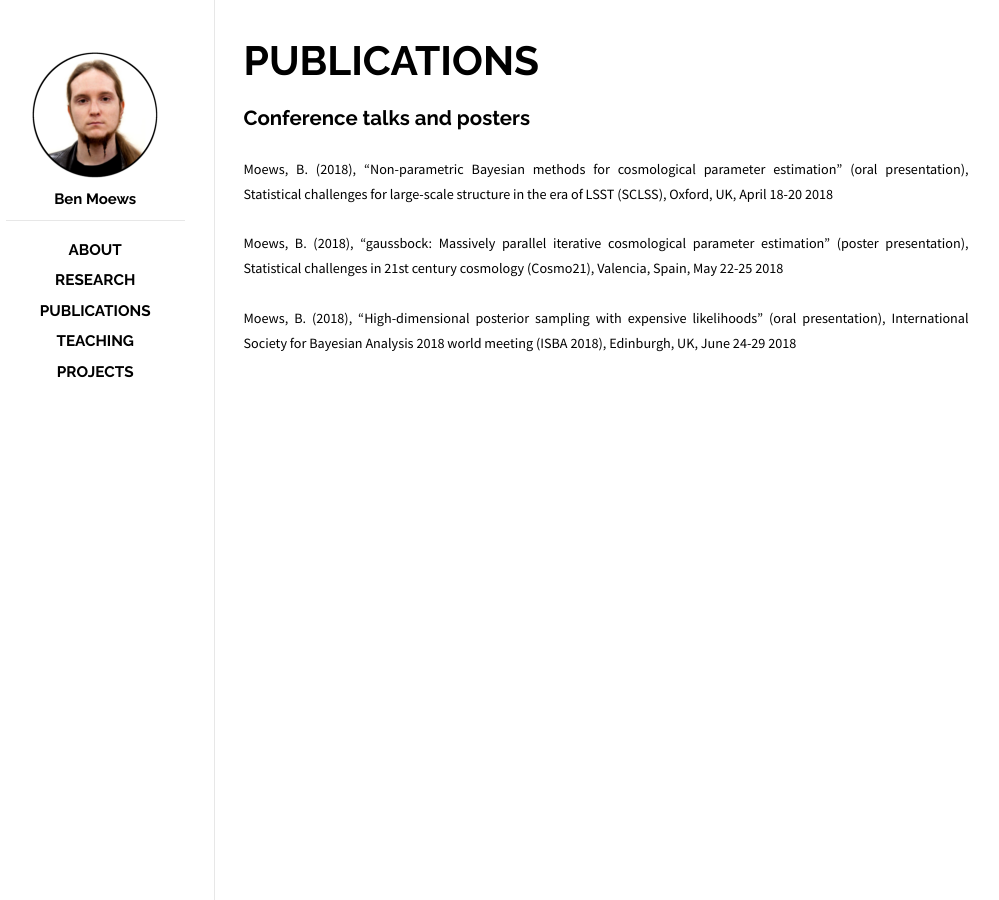
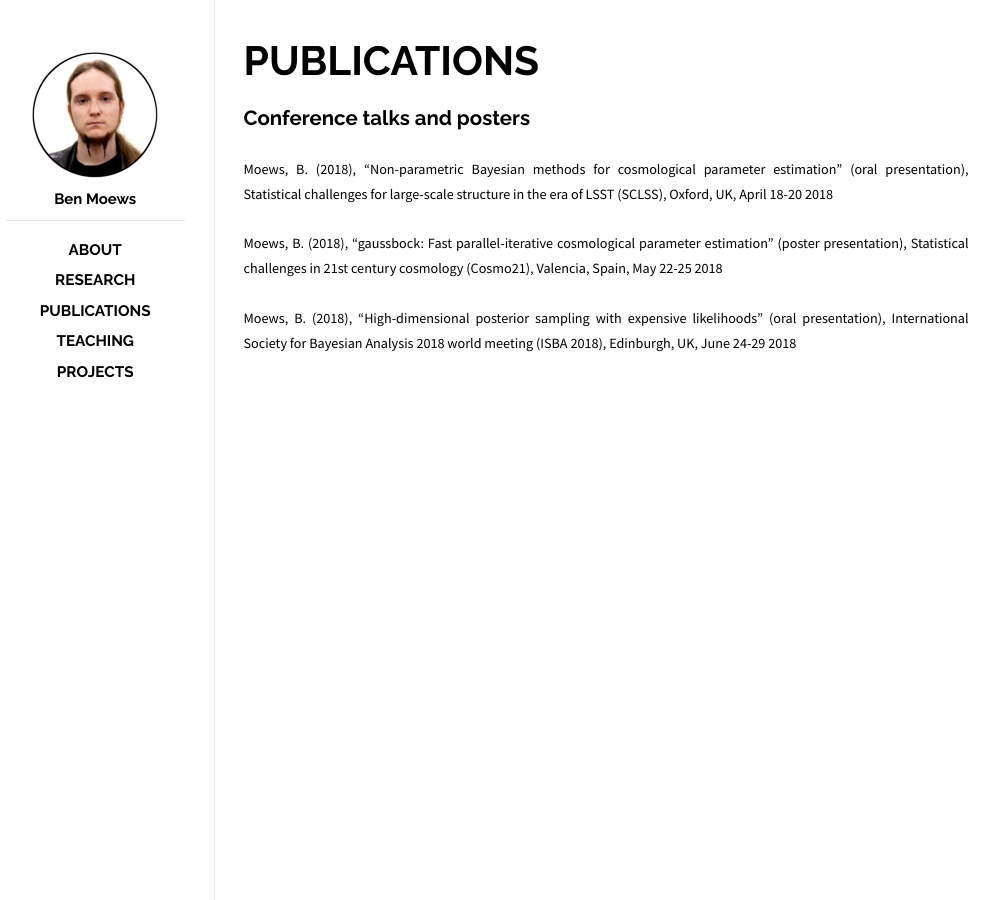
Before and after one commit to moews/moews.github.io, a Jekyll site: the page built from _posts/2017-03-25-publications.md, in a window 1280 px wide. Shown: the whole page, without its empty margins (144-1143 px from the left). Built offline with Jekyll 4.4.1, drawn with Linux system fonts in a browser that asks for light colours.

Commit message:
Update 2017-03-25-publications.md

```diff
--- a/_posts/2017-03-25-publications.md
+++ b/_posts/2017-03-25-publications.md
@@ -10,6 +10,6 @@
 
 <small>Moews, B. (2018), "Non-parametric Bayesian methods for cosmological parameter estimation" (oral presentation), Statistical challenges for large-scale structure in the era of LSST (SCLSS), Oxford, UK, April 18-20 2018</small>
 
-<small>Moews, B. (2018), "gaussbock: Massively parallel iterative cosmological parameter estimation" (poster presentation), Statistical challenges in 21st century cosmology (Cosmo21), Valencia, Spain, May 22-25 2018</small>
+<small>Moews, B. (2018), "gaussbock: Fast parallel-iterative cosmological parameter estimation" (poster presentation), Statistical challenges in 21st century cosmology (Cosmo21), Valencia, Spain, May 22-25 2018</small>
 
 <small>Moews, B. (2018), "High-dimensional posterior sampling with expensive likelihoods" (oral presentation), International Society for Bayesian Analysis 2018 world meeting (ISBA 2018), Edinburgh, UK, June 24-29 2018</small>
```
